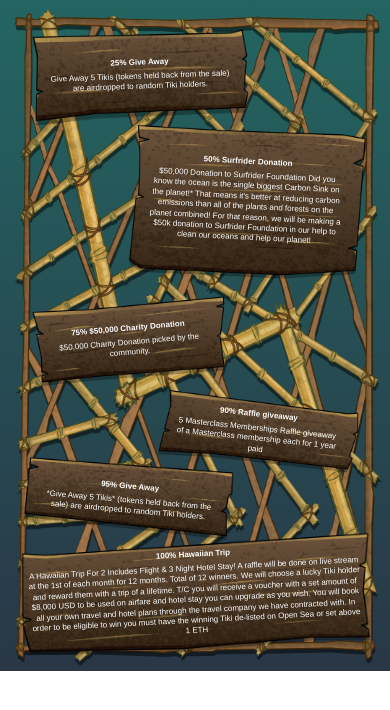
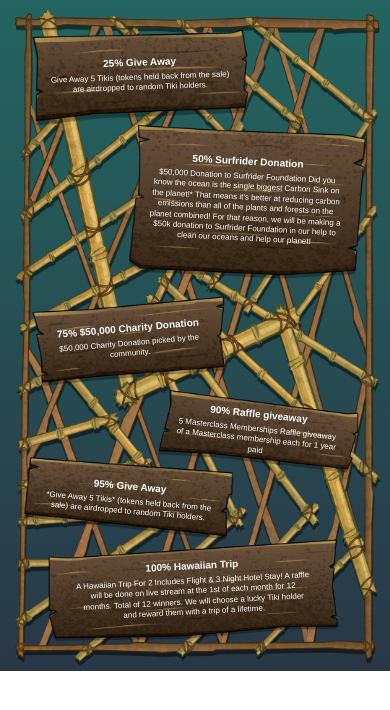
Before and after one commit to MainulKanon/tikiland, a plain HTML site: page index.html in a window 390 px wide. Drawn offline with Linux system fonts and the light colour scheme; a web font is replaced by a local one.

Commit message:
Update index.html

```diff
--- a/index.html
+++ b/index.html
@@ -53,7 +53,7 @@
         }
         .roadmap-con .roadmap-steps-text h3{
           font-size: 18px;
-          font-weight: 500;
+          font-weight: 700;
           margin: 0;
           padding-bottom: 10px;
         }
@@ -90,9 +90,9 @@
             max-width: 54%;
         }
         .roadmap-con .roadmap-step-6{
-            top: 79%;
-            left: 5%;
-            max-width: 90%;
+            top: 80%;
+            left: 12%;
+            max-width: 75%;
         }
 
         .roadmap-con .roadmap-step-1 .roadmap-steps-text{
@@ -113,22 +113,17 @@
         }
         .roadmap-con .roadmap-step-6 .roadmap-steps-text{
             transform: translate(-50%, -50%) rotate(357deg);
-            width: 95%;
         }
 
         @media(max-width:670px) {
 
             .roadmap-con .roadmap-steps-text h3{
                 font-size: 14px;
-                font-weight: 700;
-                margin: 0;
                 padding-bottom: 5px;
             }
             .roadmap-con .roadmap-steps-text p{
                 font-size: 14px;
                 line-height: 1.3;
-                font-weight: 400;
-                margin: 0;
             }
         }
 
@@ -145,7 +140,7 @@
         @media(max-width:420px) {
 
             .roadmap-con .roadmap-steps-text h3{
-                font-size: 8px;
+                font-size: 10px;
 
             }
             .roadmap-con .roadmap-steps-text p{
@@ -196,7 +191,7 @@
             <img src="images/phone-plank-06.png" alt="">
             <div class="roadmap-steps-text">
                 <h3>100% Hawaiian Trip </h3>
-                <p>A Hawaiian Trip For 2 Includes Flight & 3 Night Hotel Stay! A raffle will be done on live stream at the 1st of each month for 12 months. Total of 12 winners. We will choose a lucky Tiki holder and reward them with a trip of a lifetime.  T/C you will receive a voucher with a set amount of $8,000 USD to be used on airfare and hotel stay you can upgrade as you wish. You will book all your own travel and hotel plans through the travel company we have contracted with. In order to be eligible to win you must have the winning Tiki de-listed on Open Sea or set above 1 ETH</p>
+                <p>A Hawaiian Trip For 2 Includes Flight & 3 Night Hotel Stay! A raffle will be done on live stream at the 1st of each month for 12 months. Total of 12 winners. We will choose a lucky Tiki holder and reward them with a trip of a lifetime.</p>
             </div>
         </div>
 
```
